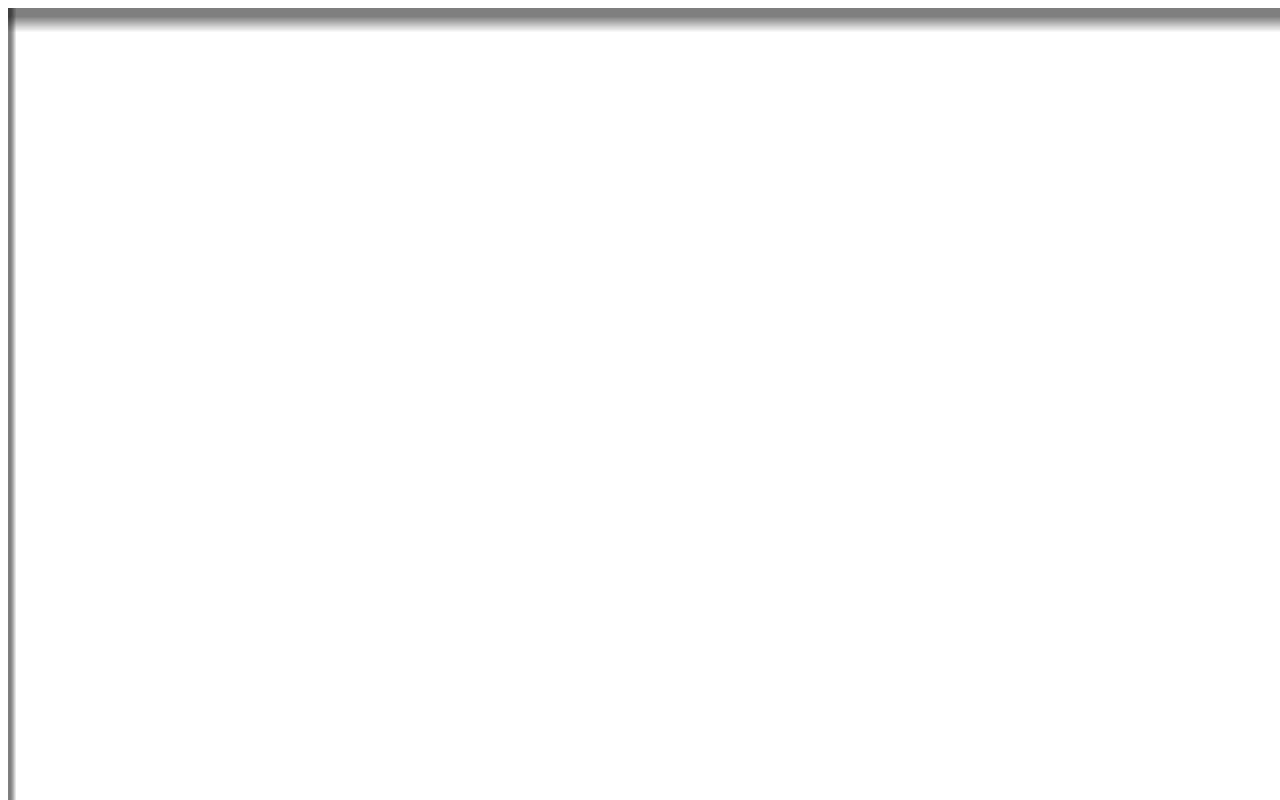
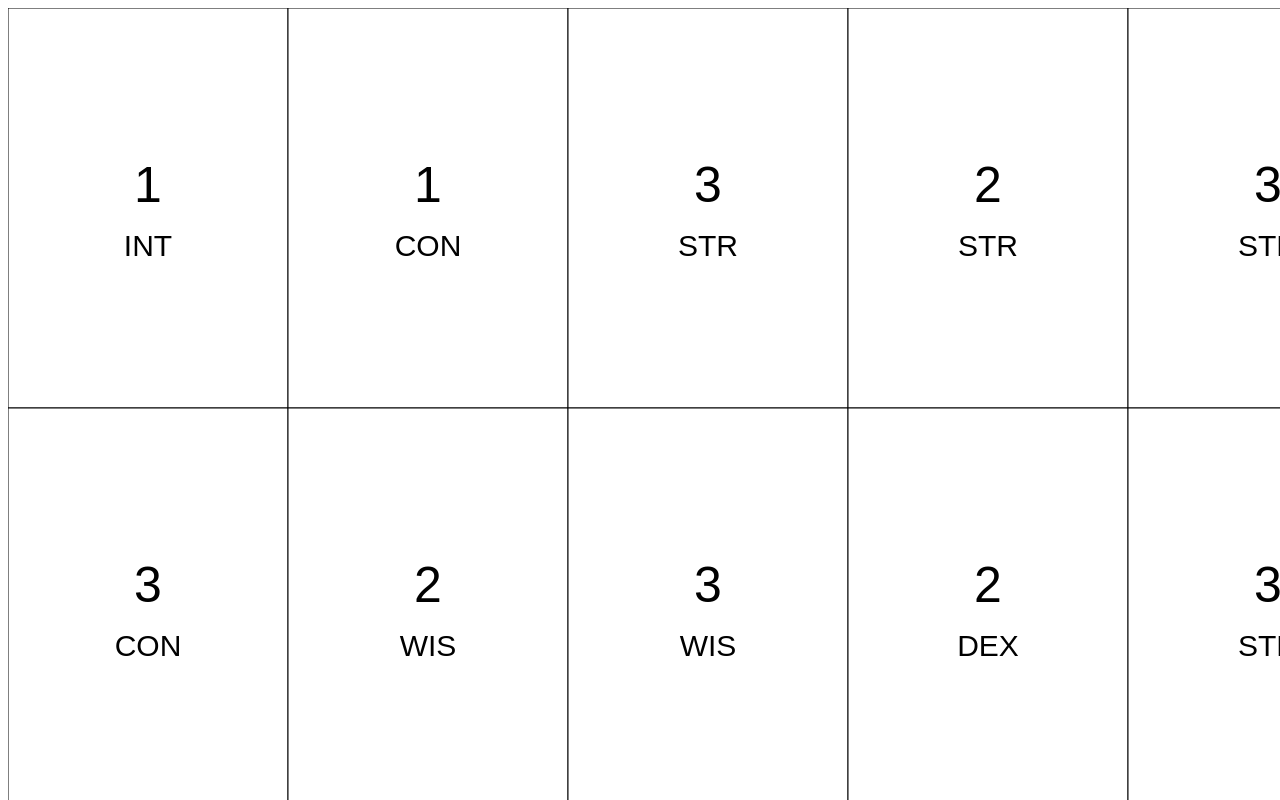
Before and after one commit to mitchel456/cards, a plain HTML site: page index.html in a window 1280 px wide. Shown: the top 800 px of the page. Drawn offline with nearby package versions, Linux system fonts and the light colour scheme.

Commit message:
fix bonus cards

```diff
--- a/index.html
+++ b/index.html
@@ -3,7 +3,7 @@
     <title>Game Tile</title>
   </head>
   <body>
-    <canvas id="canvas"></canvas>
+    <canvas id="canvas" height="2400" width="1680"></canvas>
 
     <script
       src="https://code.jquery.com/jquery-3.4.1.js"
--- a/tiles.js
+++ b/tiles.js
@@ -22,10 +22,9 @@ const ctx = canvas.getContext('2d');
 const cardHeight = 400;
 const cardWidth = 280;
 // const numCards = 24;
-
-$(canvas).height(6 * cardHeight);
-$(canvas).width(6 * cardWidth);
-
+//
+// $(canvas).height(6 * cardHeight);
+// $(canvas).width(6 * cardWidth);
 
 for (x = 0; x < 6; x++) {
   for (y = 0; y < 6; y++) {
@@ -34,6 +33,8 @@ for (x = 0; x < 6; x++) {
     // const difficulty = getRandomInt(4, 12);
     const fromLeft = x * cardWidth;
     const fromTop = y * cardHeight;
+
+    console.log(x * cardWidth, y * cardHeight, cardWidth, cardHeight)
     //
     ctx.fillStyle = 'white';
     ctx.fillRect(x * cardWidth, y * cardHeight, cardWidth, cardHeight);
@@ -41,13 +42,13 @@ for (x = 0; x < 6; x++) {
     ctx.fillStyle = 'black';
     ctx.strokeRect(x * cardWidth, y * cardHeight, cardWidth, cardHeight);
     //
-    // ctx.textAlign = 'center';
-    // ctx.textBaseline = 'middle';
-    // ctx.font = '50px sans-serif';
-    // ctx.fillText(bonus, fromLeft + 200, fromTop + 200);
+    ctx.textAlign = 'center';
+    ctx.textBaseline = 'middle';
+    ctx.font = '50px sans-serif';
+    ctx.fillText(bonus, fromLeft + cardWidth/2, fromTop + cardHeight/2 - 20);
     //
-    // ctx.font = '30px sans-serif';
-    // ctx.fillText(randomMove(), fromLeft + 200, fromTop + 30);
+    ctx.font = '30px sans-serif';
+    ctx.fillText(ability, fromLeft + cardWidth/2, fromTop + cardWidth/2 + 100);
     // ctx.fillText(randomMove(), fromLeft + 200, fromTop + 370);
     //
     // ctx.textAlign = 'left';
```
